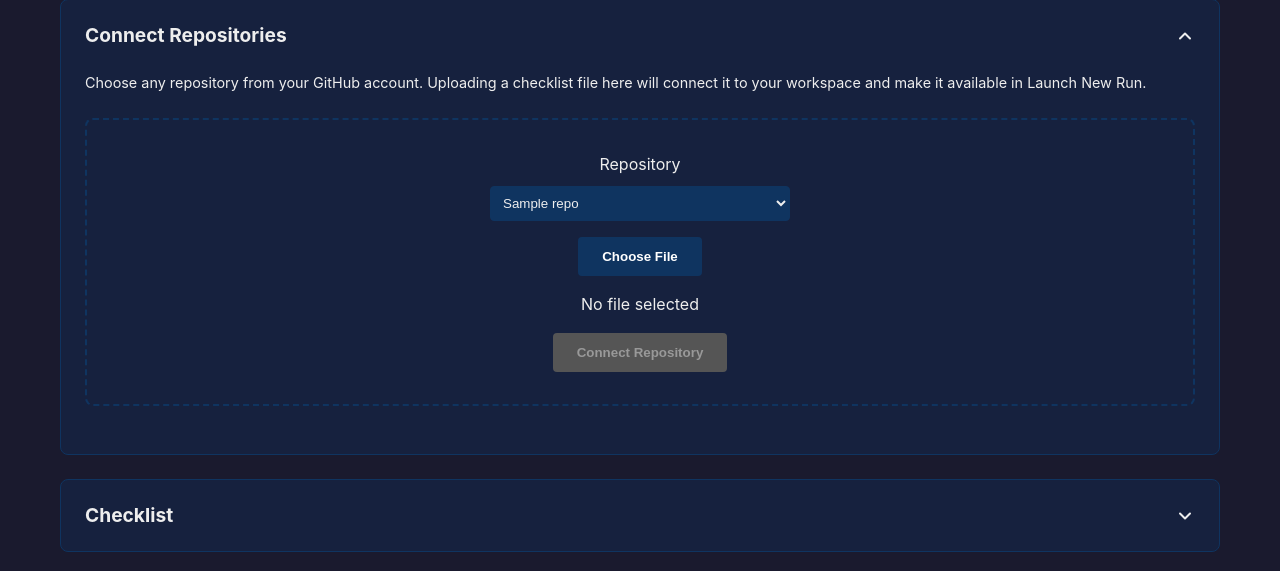
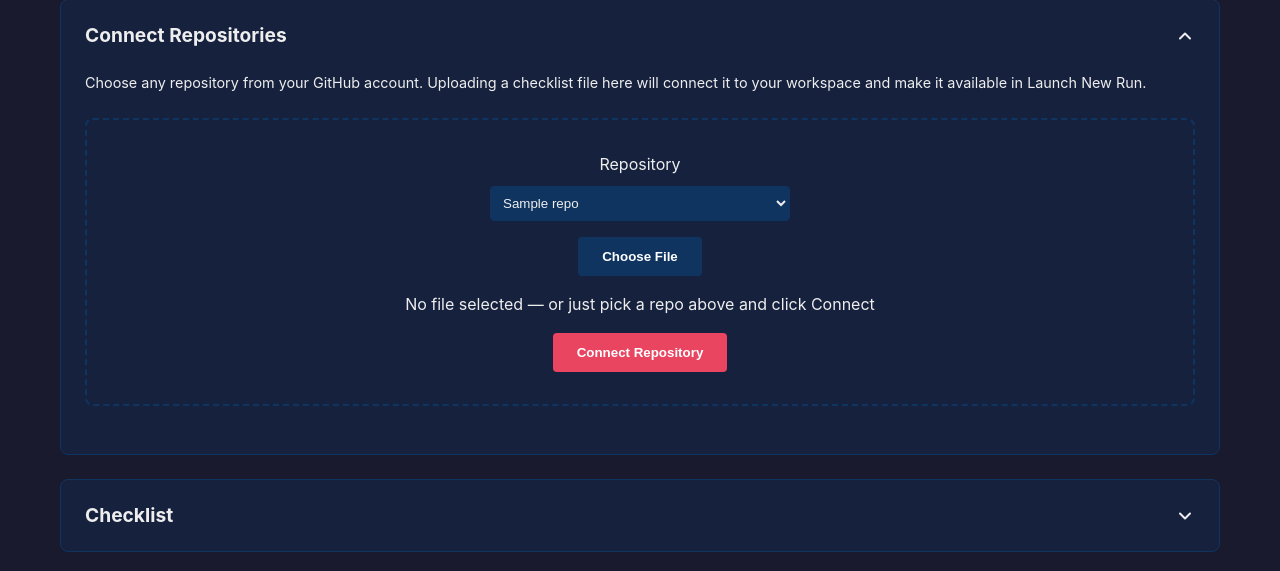
Before and after one commit to ah8571/red-eye-agent, a FastAPI app: template web/templates/command_center.html in a window 1280 px wide, after a click on "Connect Repositories". Shown: the part 621-1192 px from the top of the page. Run offline with FastAPI, Linux system fonts and the light colour scheme; the template is opened without the code that fills it: most values are stand-ins (such as "Sample title", 1, 10 or a date in 2020).

Commit message:
Fix Connect Repository: works without file; add /api/repos/connect endpoint

```diff
--- a/web/app.py
+++ b/web/app.py
@@ -598,6 +598,34 @@ async def upload_run(
     )
 
 
+@app.post("/api/repos/connect")
+async def connect_repo(
+    request: Request,
+    user_email: str = Depends(get_current_user)
+):
+    """Register a repo in config.yaml without starting a run."""
+    body = await request.json()
+    repo_name = body.get("repo", "").strip()
+    if not repo_name:
+        raise HTTPException(status_code=400, detail="repo is required")
+
+    # Load current config
+    if not AGENT_CONFIG_PATH.exists():
+        config = {"repos": []}
+    else:
+        with open(AGENT_CONFIG_PATH, 'r') as f:
+            config = yaml.safe_load(f) or {"repos": []}
+
+    existing_names = [r['name'] for r in config.get('repos', [])]
+    if repo_name not in existing_names:
+        defaults = get_repo_defaults(repo_name)
+        config.setdefault('repos', []).append(defaults)
+        with open(AGENT_CONFIG_PATH, 'w') as f:
+            yaml.dump(config, f, default_flow_style=False)
+
+    return JSONResponse(status_code=200, content={"status": "connected", "repo": repo_name})
+
+
 @app.post("/api/runs/{run_id}/stop")
 async def stop_run(
     run_id: str,
--- a/web/templates/command_center.html
+++ b/web/templates/command_center.html
@@ -129,11 +129,10 @@
             </select>
         </div>
         <button onclick="document.getElementById('fileUpload').click()" style="background-color: #0f3460; color: white; border: none; padding: 0.75rem 1.5rem; border-radius: 4px; cursor: pointer; font-weight: bold; margin-bottom: 1rem;">Choose File</button>
-        <div id="fileName" style="margin-bottom: 1rem; color: #eee;">No file selected</div>
-        <button id="uploadButton" onclick="uploadFile()"
-                style="background-color: #555; color: #999; border: none; padding: 0.75rem 1.5rem;
-                       border-radius: 4px; cursor: not-allowed; font-weight: bold;"
-                disabled>Connect Repository</button>
+        <div id="fileName" style="margin-bottom: 1rem; color: #eee;">No file selected — or just pick a repo above and click Connect</div>
+        <button id="uploadButton" onclick="connectOrUpload()"
+                style="background-color: #e94560; color: white; border: none; padding: 0.75rem 1.5rem;
+                       border-radius: 4px; cursor: pointer; font-weight: bold;">Connect Repository</button>
         <div id="uploadError" style="display: none; margin-top: 1rem; padding: 1rem; background-color: #7f1d1d; color: #fca5a5; border-radius: 4px; border: 1px solid #ef4444;"></div>
     </div>
     </div>
@@ -489,58 +488,52 @@
     // File upload handling
     const fileInput = document.getElementById('fileUpload');
     const fileNameDisplay = document.getElementById('fileName');
-    const uploadButton = document.getElementById('uploadButton');
 
     fileInput.addEventListener('change', () => {
         if (fileInput.files.length > 0) {
-            fileNameDisplay.textContent = fileInput.files[0].name;
-            uploadButton.disabled = false;
-            uploadButton.style.backgroundColor = '#e94560';
-            uploadButton.style.color = 'white';
-            uploadButton.style.cursor = 'pointer';
+            fileNameDisplay.textContent = fileInput.files[0].name + ' — click Connect to upload and start a run';
         } else {
-            fileNameDisplay.textContent = 'No file selected';
-            uploadButton.disabled = true;
-            uploadButton.style.backgroundColor = '#555';
-            uploadButton.style.color = '#999';
-            uploadButton.style.cursor = 'not-allowed';
+            fileNameDisplay.textContent = 'No file selected — or just pick a repo above and click Connect';
         }
     });
 
-    async function uploadFile() {
+    async function connectOrUpload() {
         const repo = document.getElementById('uploadRepoSelect').value;
         const file = fileInput.files[0];
-        if (!file) {
-            alert('Please select a file');
-            return;
-        }
-
         const uploadError = document.getElementById('uploadError');
         uploadError.style.display = 'none';
 
+        try {
+            if (file) {
+                // File selected: upload checklist and start run
                 const formData = new FormData();
                 formData.append('repo', repo);
                 formData.append('file', file);
-
-        try {
-            const response = await fetch('/api/runs/upload', {
-                method: 'POST',
-                body: formData
-            });
-
+                const response = await fetch('/api/runs/upload', { method: 'POST', body: formData });
                 if (response.ok) {
                     const data = await response.json();
-                alert(`Repository connected! Run started: ${data.run_id}`);
+                    alert(`Repository connected and run started: ${data.run_id}`);
                     location.reload();
                 } else {
-                try {
-                    const errorData = await response.json();
-                    uploadError.textContent = `Error: ${errorData.detail || errorData.error}`;
-                } catch {
-                    const errorText = await response.text();
-                    uploadError.textContent = `Error: ${errorText}`;
+                    const err = await response.json().catch(() => ({}));
+                    uploadError.textContent = `Error: ${err.detail || err.error || 'Upload failed'}`;
+                    uploadError.style.display = 'block';
                 }
+            } else {
+                // No file: just register the repo in config.yaml
+                const response = await fetch('/api/repos/connect', {
+                    method: 'POST',
+                    headers: { 'Content-Type': 'application/json' },
+                    body: JSON.stringify({ repo })
+                });
+                if (response.ok) {
+                    alert(`Repository "${repo}" connected successfully.`);
+                    location.reload();
+                } else {
+                    const err = await response.json().catch(() => ({}));
+                    uploadError.textContent = `Error: ${err.detail || 'Failed to connect repository'}`;
                     uploadError.style.display = 'block';
+                }
             }
         } catch (err) {
             uploadError.textContent = `Network error: ${err.message}`;
```
Lines whose indentation alone changed are shown as unchanged.
